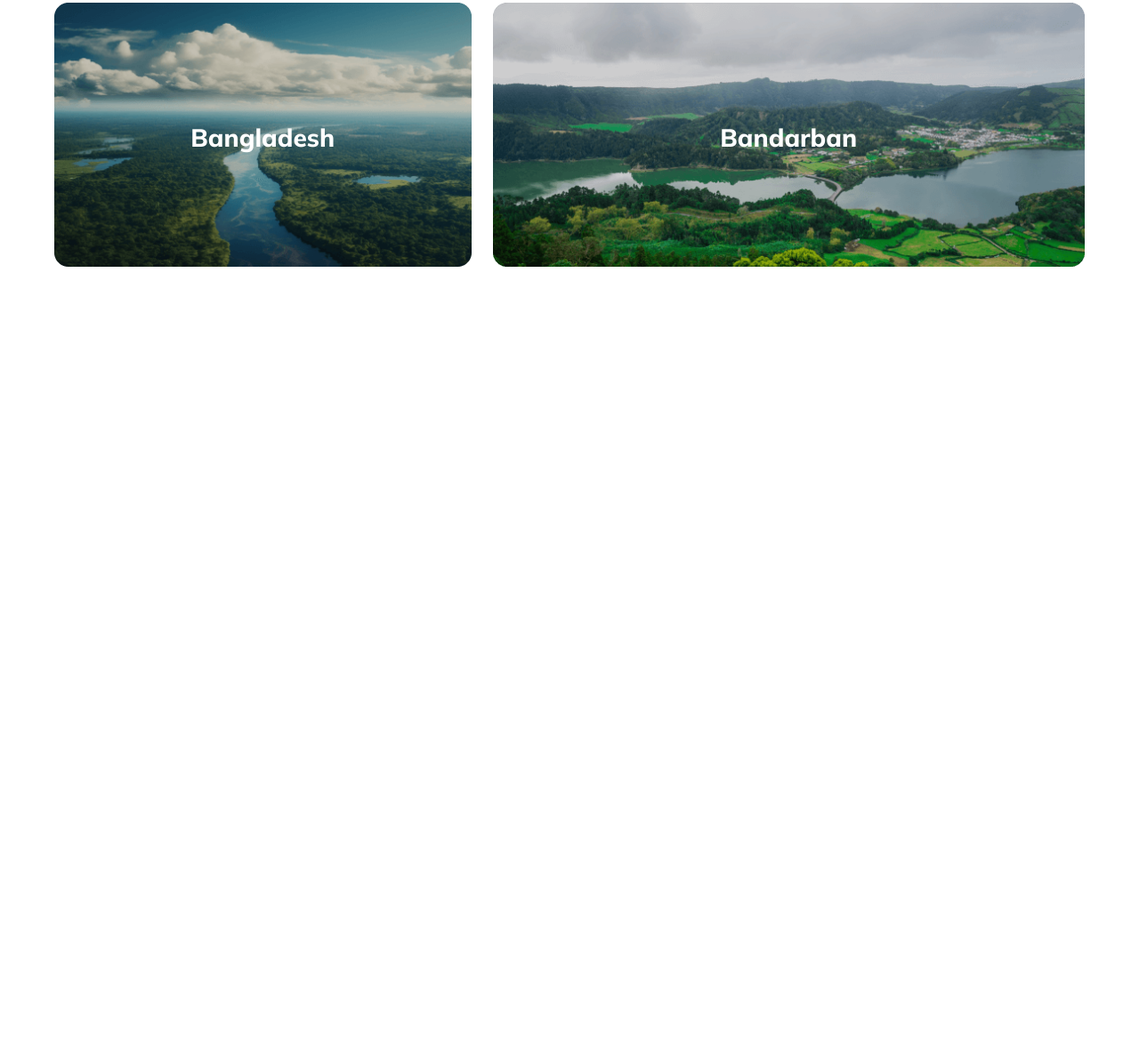
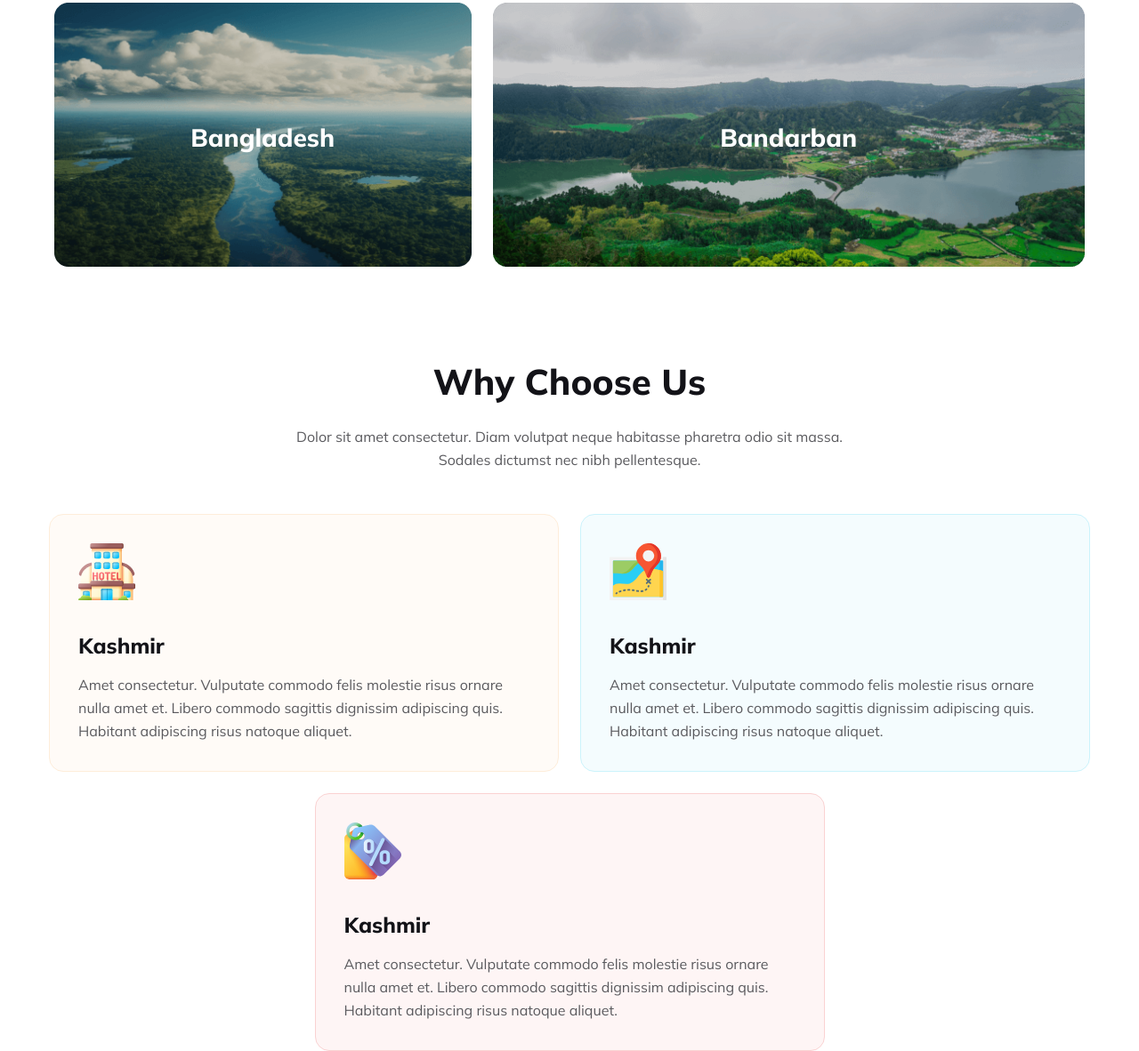
Before and after one commit to a2-nabil/Travel, a plain HTML site: page index.html in a window 1280 px wide. Shown: the part 2207-3389 px from the top of the page at 89% size. Before the commit the page ends 2611 px from the top, so only its background shows below. Drawn offline with Linux system fonts and the light colour scheme.

Commit message:
choose us aaea complete

```diff
--- a/assets/css/styles.scss
+++ b/assets/css/styles.scss
@@ -350,9 +350,49 @@ ul {
   }
 }
 /* Destination Area End  */
+/* Choose Us Area Start  */
+.choose_area {
+  padding: 0px;
+  .area__container {
+    display: flex;
+    justify-content: center;
+    align-items: center;
+    flex-wrap: wrap;
+    gap: 24px;
+    .area_box {
+      width: 100%;
+      max-width: 573px;
+      border: 1px solid;
+      border-radius: 16px;
+      padding: 32px 55px 32px 32px;
+      .sub_title {
+        margin: 32px 0 16px;
+        font-size: 24px;
+        color: #131318;
+      }
+    }
+    .area_box_1 {
+      background: #fffbf7;
+      border-color: #feedda;
+    }
+    .area_box_2 {
+      background: #f4fcfe;
+      border-color: #cbf3fc;
+    }
+    .area_box_3 {
+      background: #fef5f5;
+      border-color: #fad2d2;
+    }
+  }
+}
+/* Choose Us Area End  */
 
 /* responsive css all */
 @media (max-width: 767px) {
+  .section_area {
+    padding: 48px 10px;
+  }
+
   .popular_tour_area {
     flex-wrap: wrap;
     flex-direction: column-reverse;
--- a/index.html
+++ b/index.html
@@ -139,5 +139,38 @@ ornare nulla amet et. Libero commodo sagittis dignissim adipiscing quis. Habitan
       </div>
     </section>
     <!-- Destination Area End  -->
+    <!-- Choose Us Area Start  -->
+    <section class="choose_area section_area">
+      <div class="head">
+        <h2 class="section_title">Why Choose Us</h2>
+        <p class="section_desc">Dolor sit amet consectetur. Diam volutpat neque habitasse pharetra odio sit massa. Sodales dictumst nec nibh pellentesque.</p>
+      </div>
+      <div class="area__container">
+        <div class="area_box area_box_1">
+          <img src="./assets/Images/hotel 1.svg" alt="">
+          <h3 class="sub_title">Kashmir</h3>
+          <p class="section_desc">
+            Amet consectetur. Vulputate commodo felis molestie risus  ornare nulla amet et. Libero commodo sagittis dignissim adipiscing quis. Habitant adipiscing risus natoque aliquet.
+          </p>
+        </div>
+        <div class="area_box area_box_2">
+          <img src="./assets/Images/Group 27.svg" alt="">
+          <h3 class="sub_title">Kashmir</h3>
+          <p class="section_desc">
+            Amet consectetur. Vulputate commodo felis molestie risus  ornare nulla amet et. Libero commodo sagittis dignissim adipiscing quis. Habitant adipiscing risus natoque aliquet.
+          </p>
+        </div>
+        <div class="area_box area_box_3">
+          <img src="./assets/Images/Group 26.svg" alt="">
+          <h3 class="sub_title">Kashmir</h3>
+          <p class="section_desc">
+            Amet consectetur. Vulputate commodo felis molestie risus  ornare nulla amet et. Libero commodo sagittis dignissim adipiscing quis. Habitant adipiscing risus natoque aliquet.
+          </p>
+        </div>
+
+      </div>
+    </section>
+    <!-- Choose Us Area end  -->
+
   </body>
 </html>
```
Also changed, not shown: assets/Images/Group 26.svg (added), assets/Images/Group 27.svg (added), assets/Images/hotel 1.svg (added), assets/css/styles.css, 1 other file.
